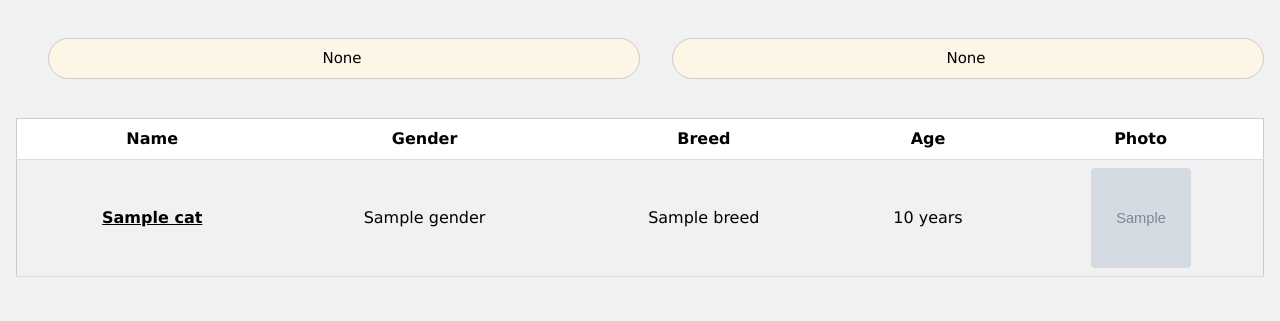
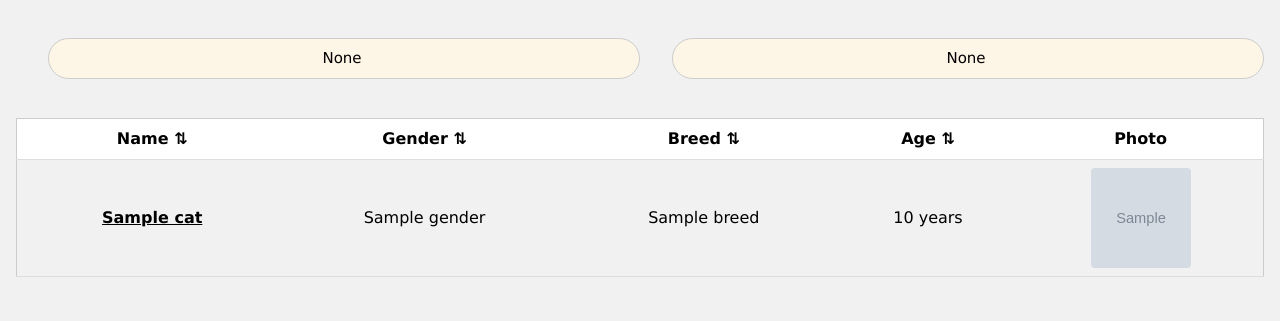
Before and after one commit to diana-shyrokikh/pet-shelter-site, a Django app: template templates/shelter/cat_list.html in a window 1280 px wide. Shown: the part 123-444 px from the top of the page. Run offline with Django 4.2, Linux system fonts and the light colour scheme; tables that the repository leaves empty hold one stand-in row (values such as "Sample post"); the template is opened without the code that fills it: values that come from a table or form of the project are taken from there, most other values are stand-ins (such as "Sample title", 1, 10 or a date in 2020); grey boxes marked "Sample" are stand-in pictures.

Commit message:
Added sorting in cat_list.html table

```diff
--- a/templates/shelter/cat_list.html
+++ b/templates/shelter/cat_list.html
@@ -22,12 +22,12 @@
         </p>
       </form>
     </div>
-    <table class="w3-table-all w3-centered" style="font-size: 16px">
+    <table id="Table" class="w3-table-all w3-centered" style="font-size: 16px">
       <tr>
-        <th>Name</th>
-        <th>Gender</th>
-        <th>Breed</th>
-        <th>Age</th>
+        <th style="cursor: pointer;" onclick="sortTable(0)">Name &#x21c5;</th>
+        <th style="cursor: pointer;" onclick="sortTable(1)">Gender &#x21c5;</th>
+        <th style="cursor: pointer;" onclick="sortTable(2)">Breed &#x21c5;</th>
+        <th style="cursor: pointer;" onclick="sortTable(3)">Age &#x21c5;</th>
         <th>Photo</th>
       </tr>
       {% for cat in cat_list %}
@@ -70,4 +70,6 @@
   {% endif %}
 
   </div>
+  <script src="{% static 'js/sort-table.js' %}"></script>
+
 {% endblock %}
```
